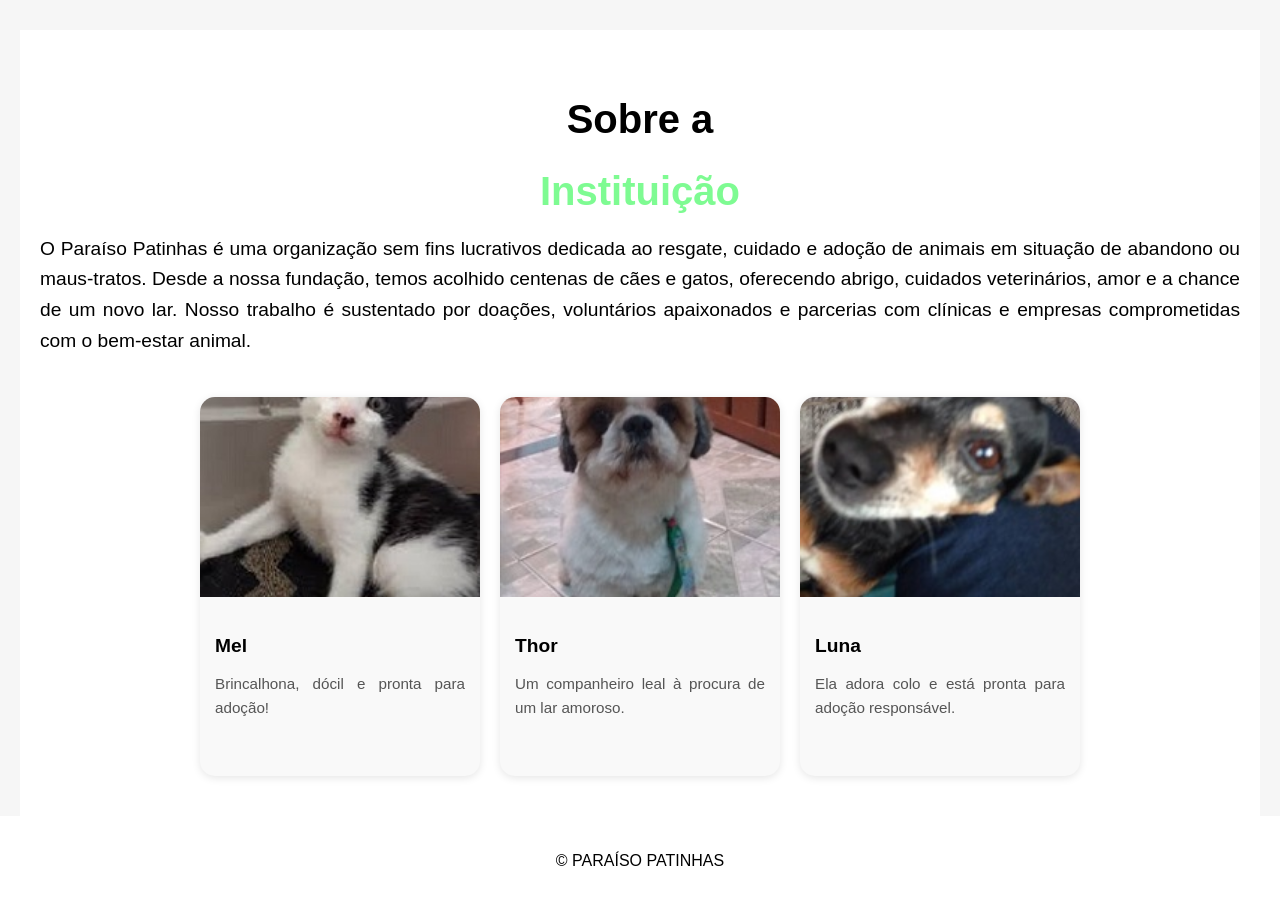
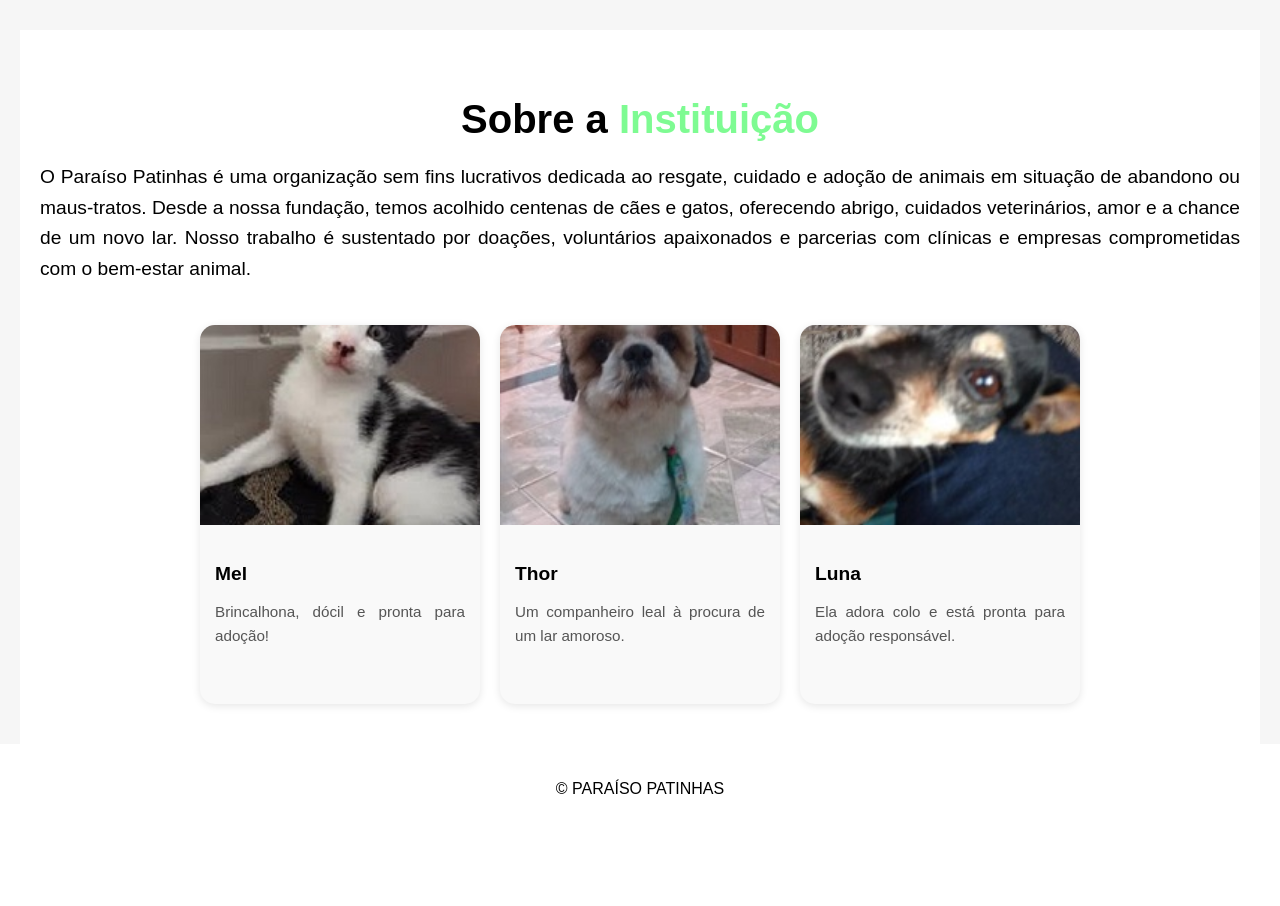
Before and after one commit to gsantos1904/paraiso_patinas, a Flask app: page /sobre in a window 1280 px wide. Shown: the part 112-1018 px from the top of the page. After the commit the page ends 906 px from the top, so only its background shows below. Run offline with Flask 3, Linux system fonts and the light colour scheme.

Commit message:
Update sobre.html

```diff
--- a/templates/sobre.html
+++ b/templates/sobre.html
@@ -93,7 +93,10 @@
   </header>
 
   <main class="sobre-container">
-    <h1 style="color: black;">Sobre a</h1> <h1 style="color: #7efb92;"> Instituição</h1>
+    <h1>
+      <span style="color: black;">Sobre a</span>
+      <span style="color: #7efb92;"> Instituição</span>
+   </h1>
    <p>
       O Paraíso Patinhas é uma organização sem fins lucrativos dedicada ao resgate, cuidado e adoção de animais em situação de abandono ou maus-tratos.
       Desde a nossa fundação, temos acolhido centenas de cães e gatos, oferecendo abrigo, cuidados veterinários, amor e a chance de um novo lar.
```
